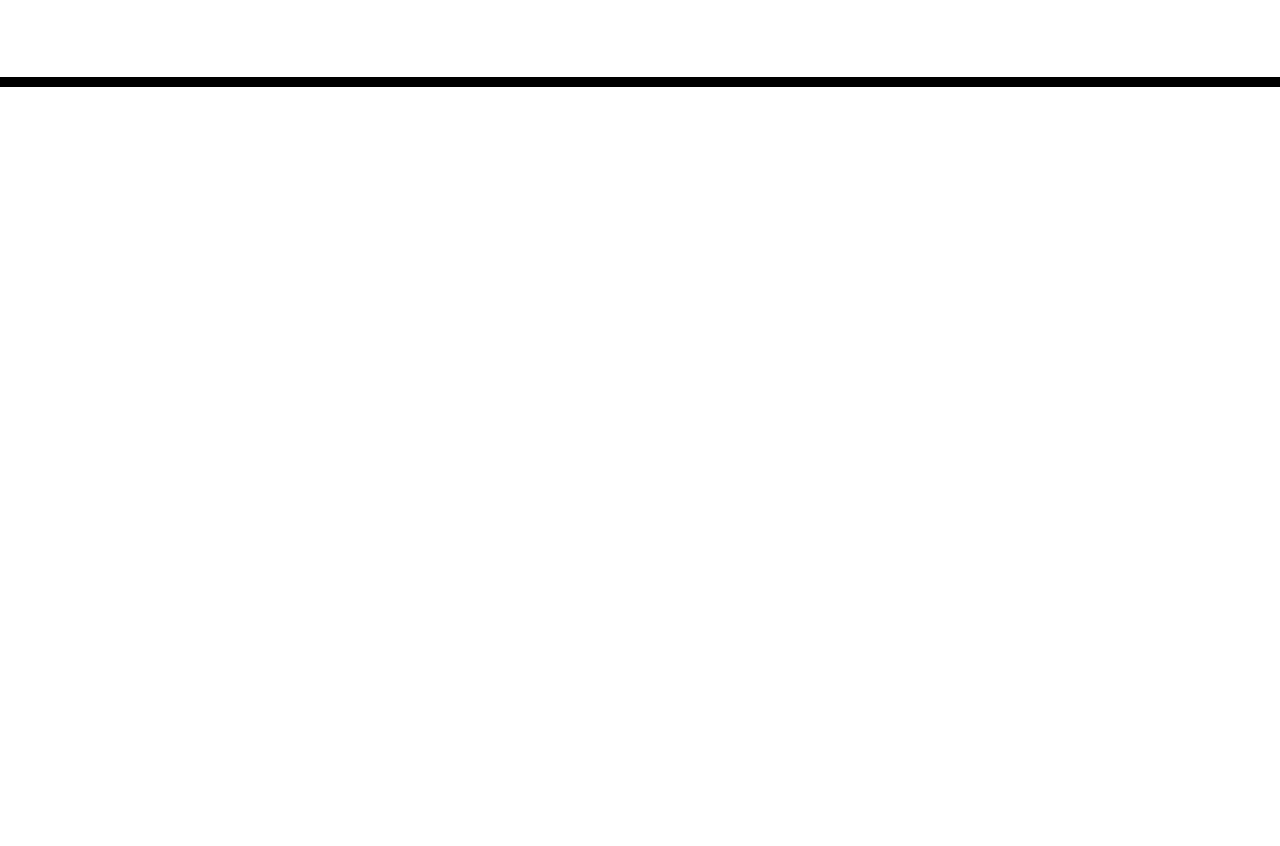
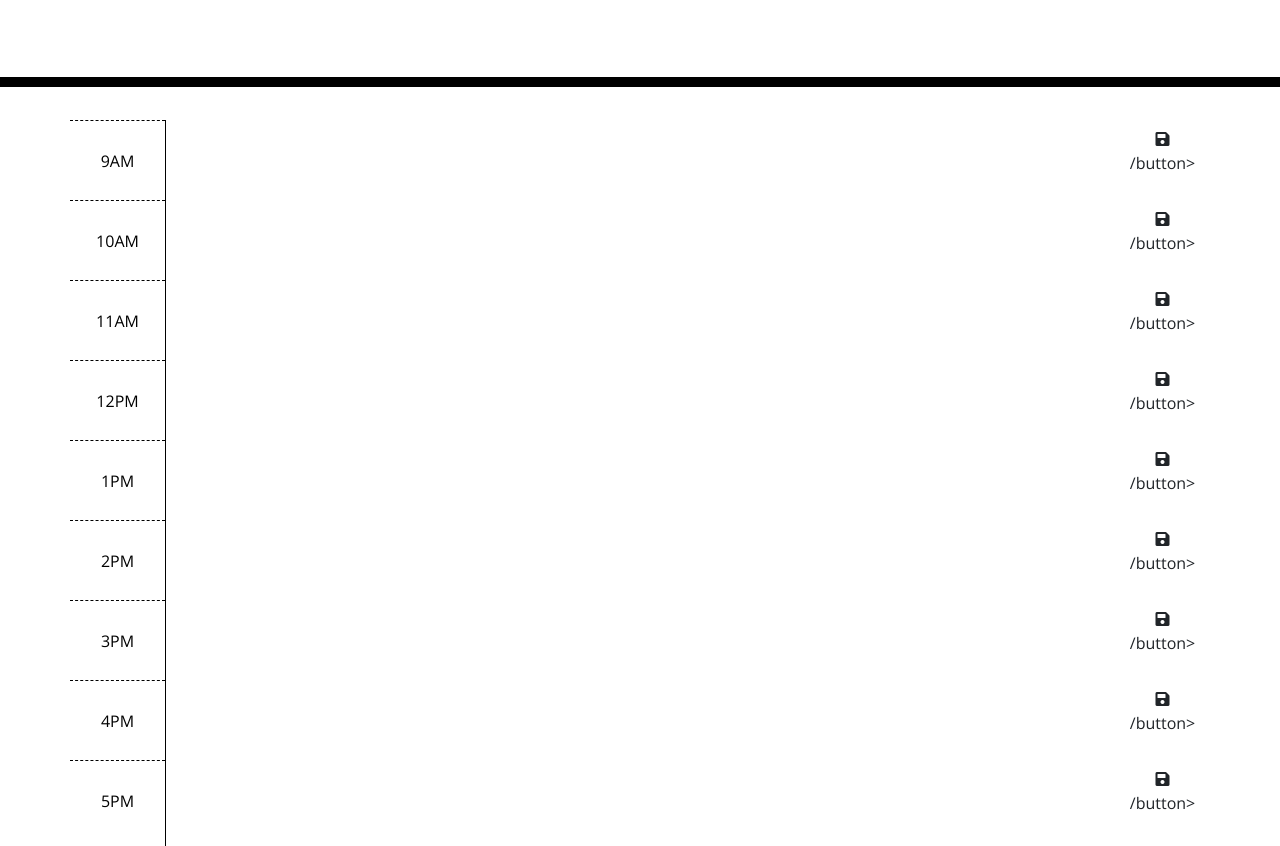
Before and after one commit to Csandal17/APIs-Daily-Planner-App, a plain HTML site: page index.html in a window 1280 px wide. Shown: the part 181-1027 px from the top of the page. Before the commit the page ends 800 px from the top, so only its background shows below. Drawn offline with nearby package versions, Linux system fonts and the light colour scheme.

Commit message:
HTML ID update with times

```diff
--- a/index.html
+++ b/index.html
@@ -18,7 +18,7 @@
       href="https://fonts.googleapis.com/css?family=Open+Sans&display=swap"
       rel="stylesheet"
     />
-    <link rel="stylesheet" href="style.css" />
+    <link rel="stylesheet" href="./assets/css/style.css" />
     <title>Work Day Scheduler</title>
   </head>
 
@@ -30,9 +30,74 @@
     </header>
     <div class="container">
       <!-- Timeblocks go here -->
+      <section id="hour-9" class="row time-block">
+        <section class="col-md-1 hour">
+          9AM
+        </section>
+        <textarea class="col-md-10 description"></textarea>
+        <button class="btn col-md-1"><i class="fas fa-save"></i>/button>
+      </section>
+      <section id="hour-10" class="row time-block">
+        <section class="col-md-1 hour">
+          10AM
+        </section>
+        <textarea class="col-md-10 description"></textarea>
+        <button class="btn col-md-1"><i class="fas fa-save"></i>/button>
+      </section>
+      <section id="hour-11" class="row time-block">
+        <section class="col-md-1 hour">
+          11AM
+        </section>
+        <textarea class="col-md-10 description"></textarea>
+        <button class="btn col-md-1"><i class="fas fa-save"></i>/button>
+      </section>
+      <section id="hour-12" class="row time-block">
+        <section class="col-md-1 hour">
+          12PM
+        </section>
+        <textarea class="col-md-10 description"></textarea>
+        <button class="btn col-md-1"><i class="fas fa-save"></i>/button>
+      </section>
+      <section id="hour-13" class="row time-block">
+        <section class="col-md-1 hour">
+          1PM
+        </section>
+        <textarea class="col-md-10 description"></textarea>
+        <button class="btn col-md-1"><i class="fas fa-save"></i>/button>
+      </section>
+      <section id="hour-14" class="row time-block">
+        <section class="col-md-1 hour">
+          2PM
+        </section>
+        <textarea class="col-md-10 description"></textarea>
+        <button class="btn col-md-1"><i class="fas fa-save"></i>/button>
+      </section>
+      <section id="hour-15" class="row time-block">
+        <section class="col-md-1 hour">
+          3PM
+        </section>
+        <textarea class="col-md-10 description"></textarea>
+        <button class="btn col-md-1"><i class="fas fa-save"></i>/button>
+      </section>
+      <section id="hour-16" class="row time-block">
+        <section class="col-md-1 hour">
+          4PM
+        </section>
+        <textarea class="col-md-10 description"></textarea>
+        <button class="btn col-md-1"><i class="fas fa-save"></i>/button>
+      </section>
+      <section id="hour-17" class="row time-block">
+        <section class="col-md-1 hour">
+          5PM
+        </section>
+        <textarea class="col-md-10 description"></textarea>
+        <button class="btn col-md-1"><i class="fas fa-save"></i>/button>
+      </section>
+
     </div>
 
     <script src="https://cdnjs.cloudflare.com/ajax/libs/jquery/3.2.1/jquery.min.js"></script>
     <script src="https://cdnjs.cloudflare.com/ajax/libs/moment.js/2.24.0/moment.min.js"></script>
+    <script src="./assets/js/script.js"></script>
   </body>
 </html>
```
Also changed, not shown: assets/css/style.css (renamed from style.css), assets/js/script.js (added), 1 other file.
